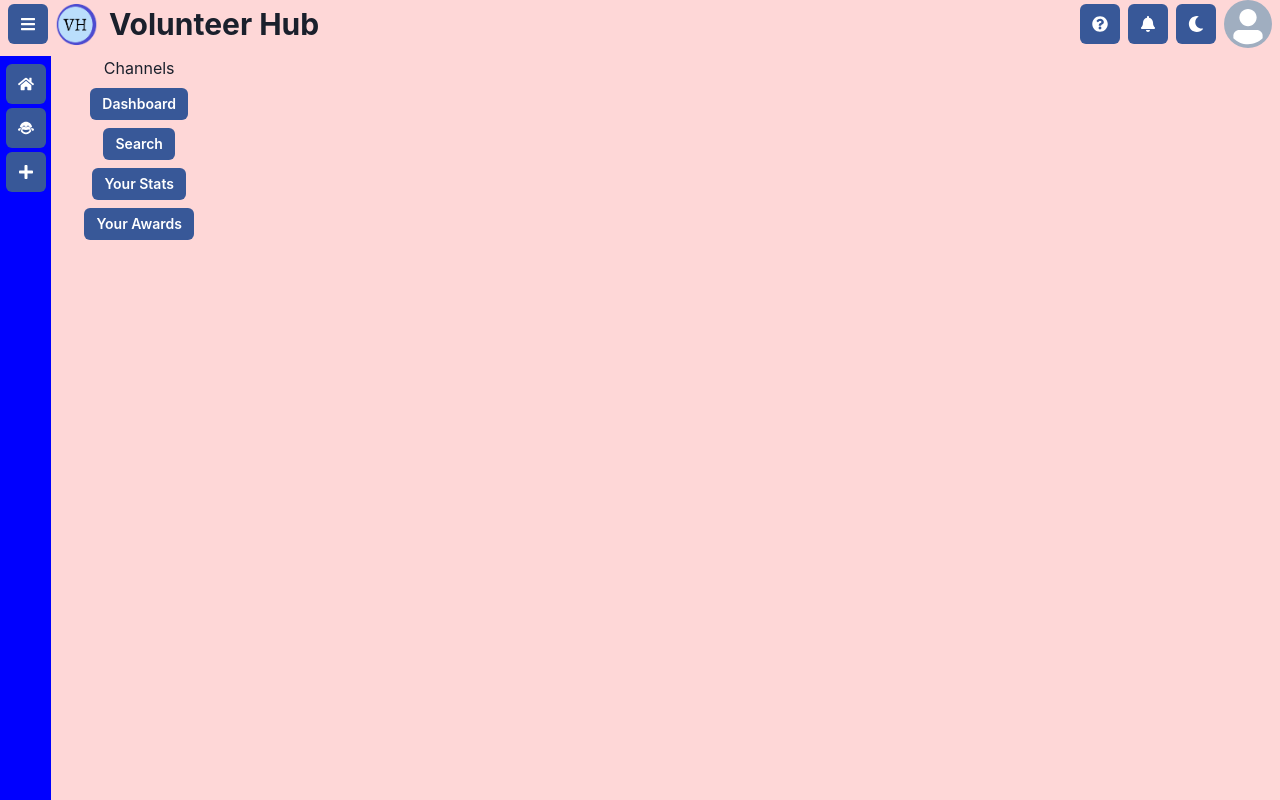
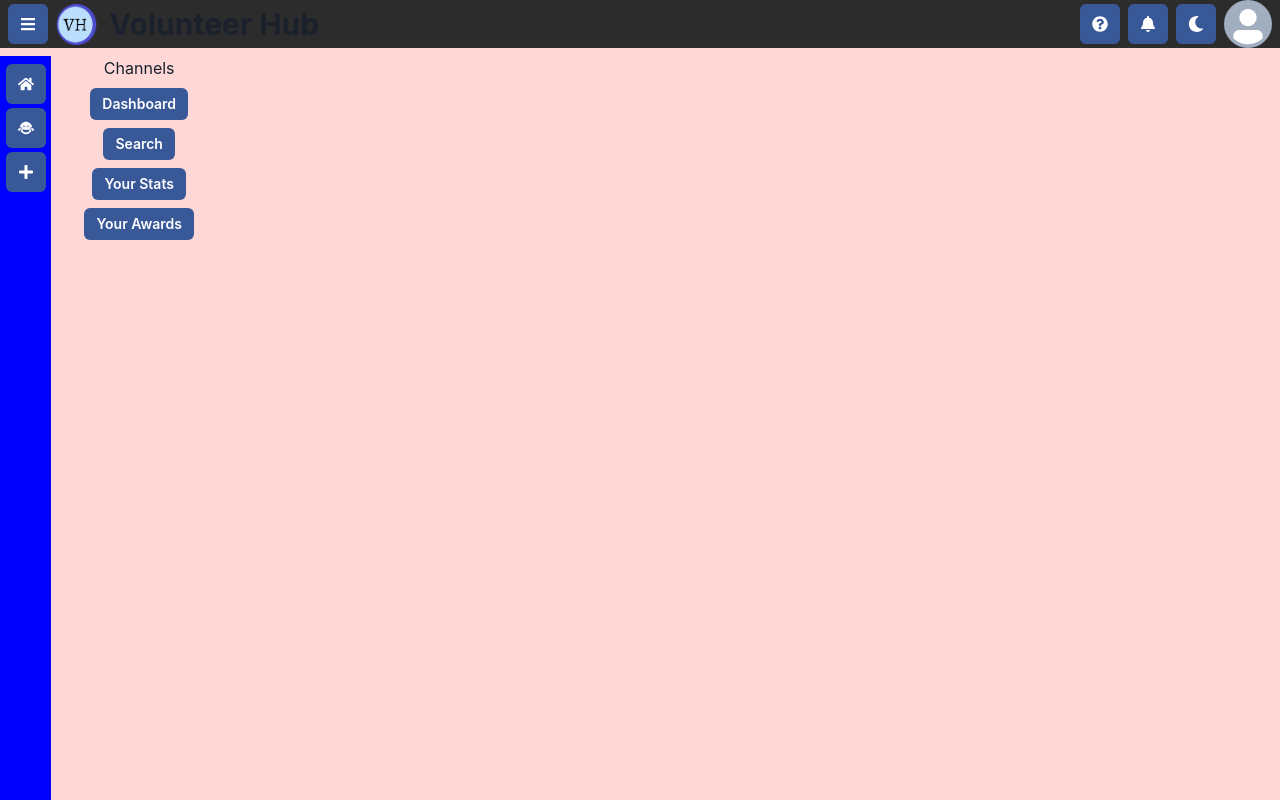
Before and after one commit to uvadhar11/Volunteer-Hub, a React (Create React App) app in the folder app/: page /home in a window 1280 px wide. Built offline with nearby package versions, Linux system fonts and the light colour scheme; no server answers.

Commit message:
add navbar/body different colors

```diff
--- a/app/src/App.js
+++ b/app/src/App.js
@@ -60,9 +60,11 @@ function App() {
     colors: {
       light: {
         "bg-default": "red.100",
+        "navbar-default": "#2c2c2c",
       },
       dark: {
-        "bg-default": "whiteAlpha.100",
+        "bg-default": "#1a202c",
+        "navbar-default": "#2c2c2c",
       },
     },
   };
@@ -73,6 +75,10 @@ function App() {
       "bg-default": {
         default: tokens.colors.light["bg-default"],
         _dark: tokens.colors.dark["bg-default"],
+      },
+      "navbar-default": {
+        default: tokens.colors.light["navbar-default"],
+        _dark: tokens.colors.dark["navbar-default"],
       },
     },
   };
--- a/app/src/components/home/home.js
+++ b/app/src/components/home/home.js
@@ -9,7 +9,7 @@ function Home() {
   let navigate = useNavigate();
 
   return (
-    <VStack w="100%" h="100vh">
+    <VStack w="100%" h="100vh" bg="bg-default">
       {/* nav bar */}
       <NavBar />
 
--- a/app/src/components/navbar.js
+++ b/app/src/components/navbar.js
@@ -74,7 +74,7 @@ function NavBar(props) {
       w="100%"
       h="3em"
       // bg={useColorModeValue("gray.100", "#4A5568")} // dark, light
-      bg={"bg-default"}
+      bg={"navbar-default"}
       pl="2"
       align="center"
     >
```
